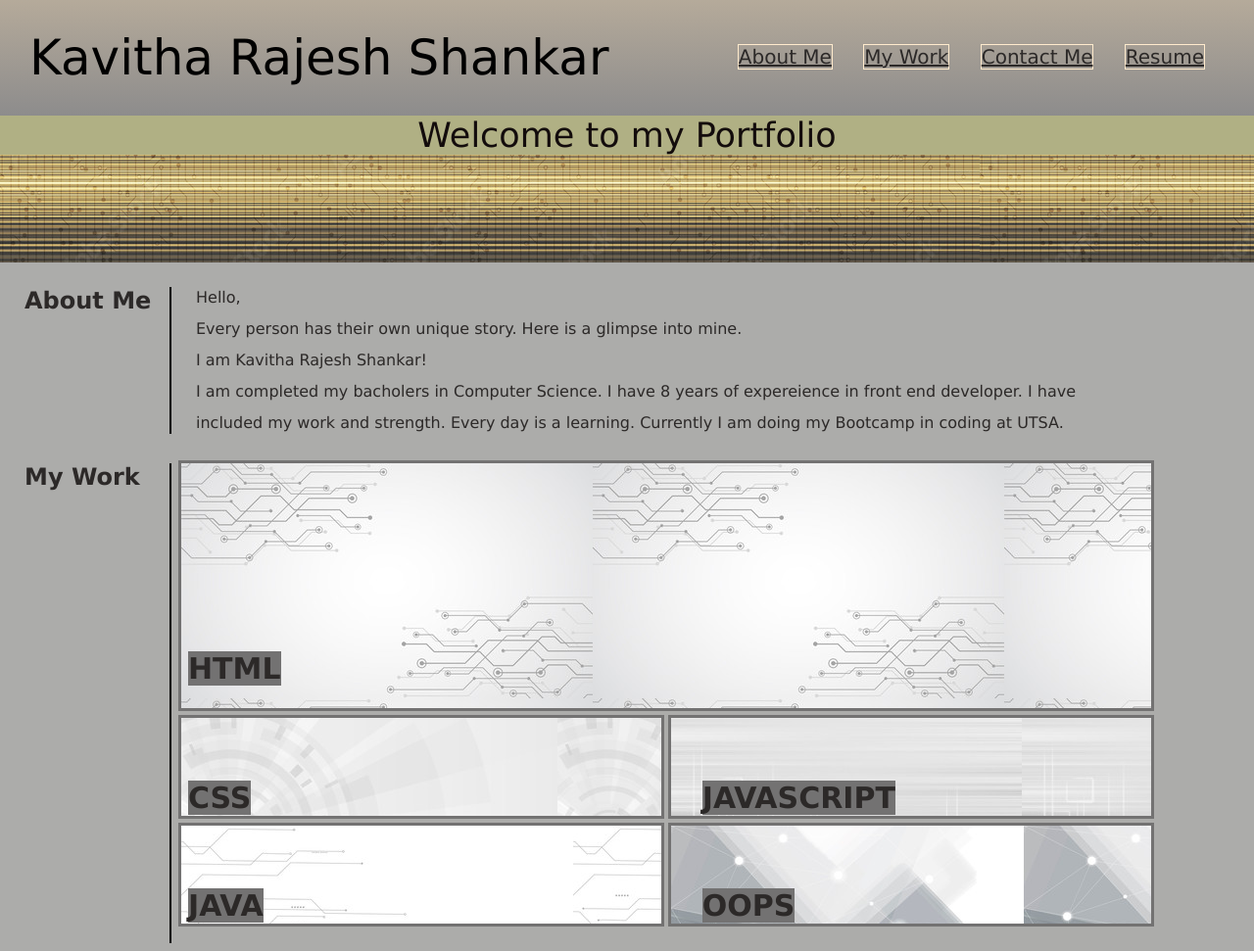
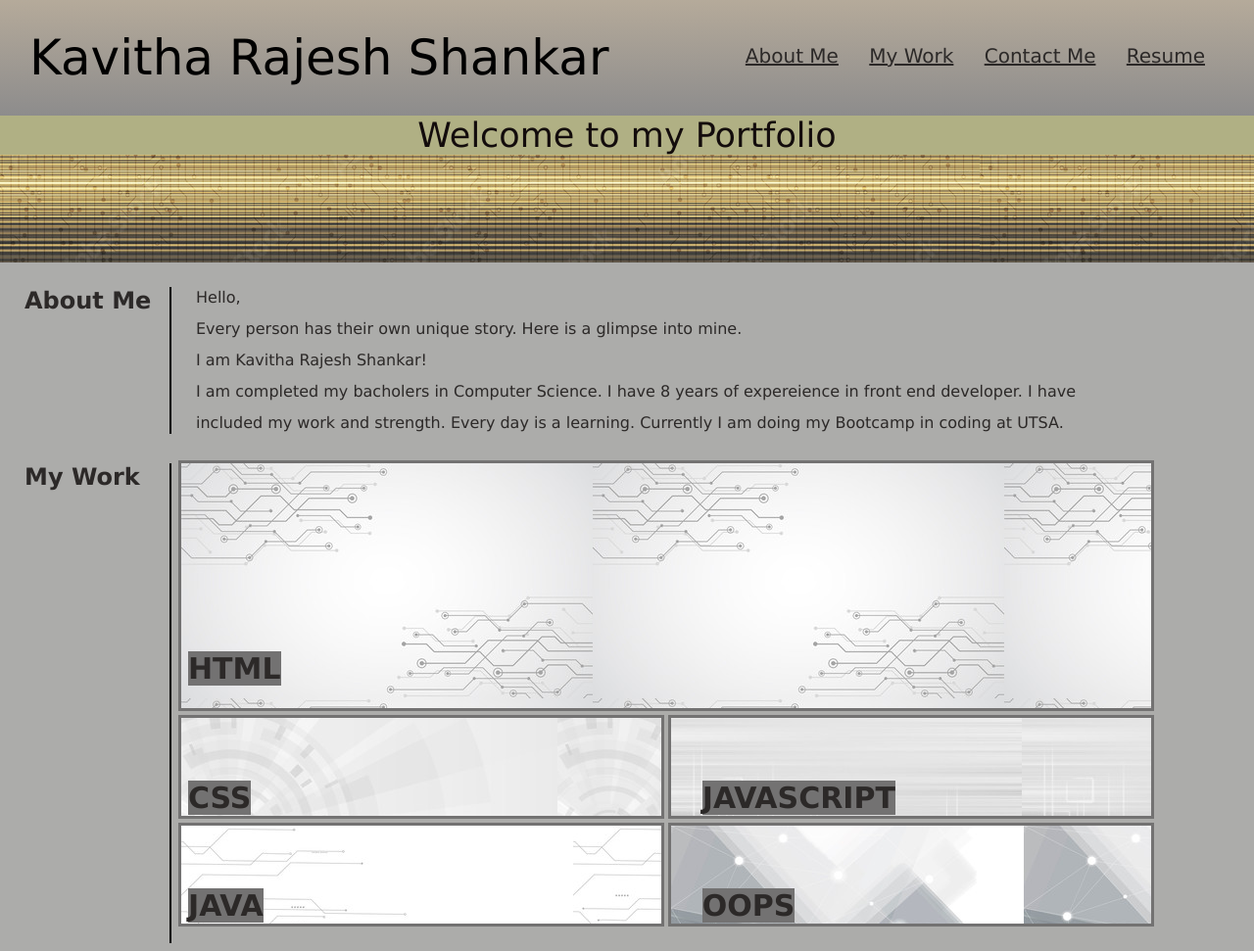
Before and after one commit to Kaviambi/Professional-Portfolio, a plain HTML site: page index.html in a window 1280 px wide. Shown: the top 971 px of the page at 98% size. Drawn offline with Linux system fonts and the light colour scheme.

Commit message:
Changes made for the navigation bar

```diff
--- a/style.css
+++ b/style.css
@@ -42,7 +42,7 @@ body {
     display: inline-flex;
     margin-left: 25px;
     justify-content: space-between;
-    border: 1px solid blanchedalmond;
+
 }
 
 /*mouse hover style for nav links*/
```
